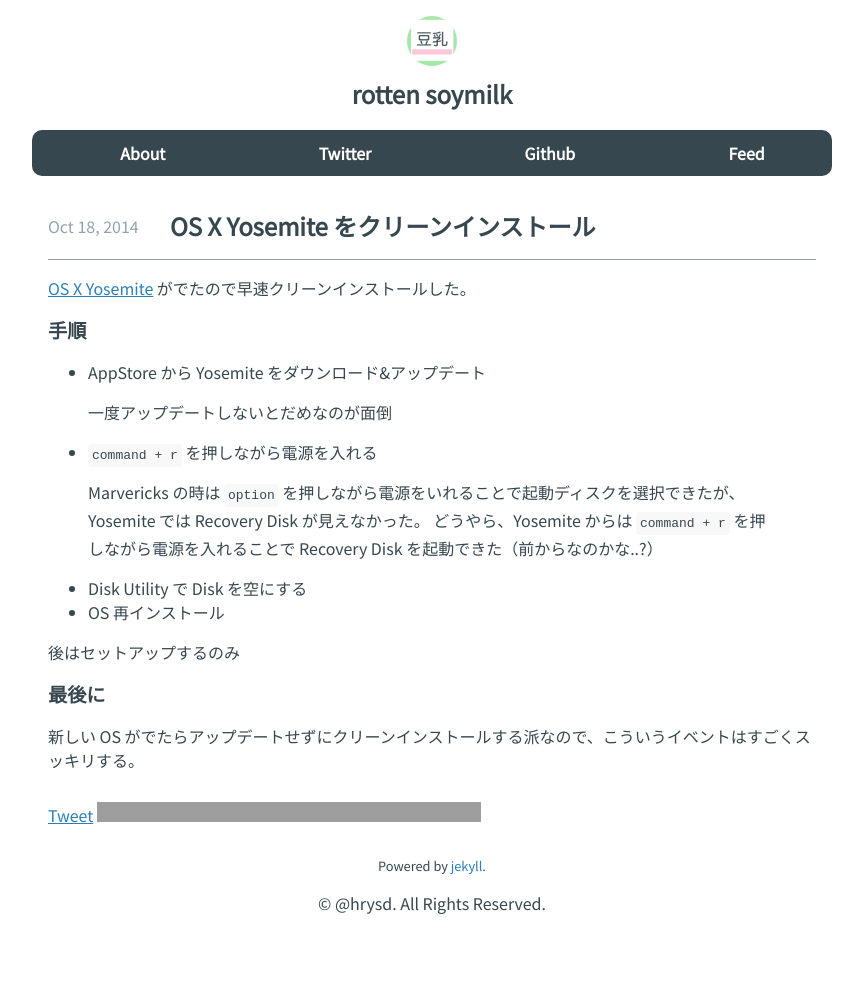
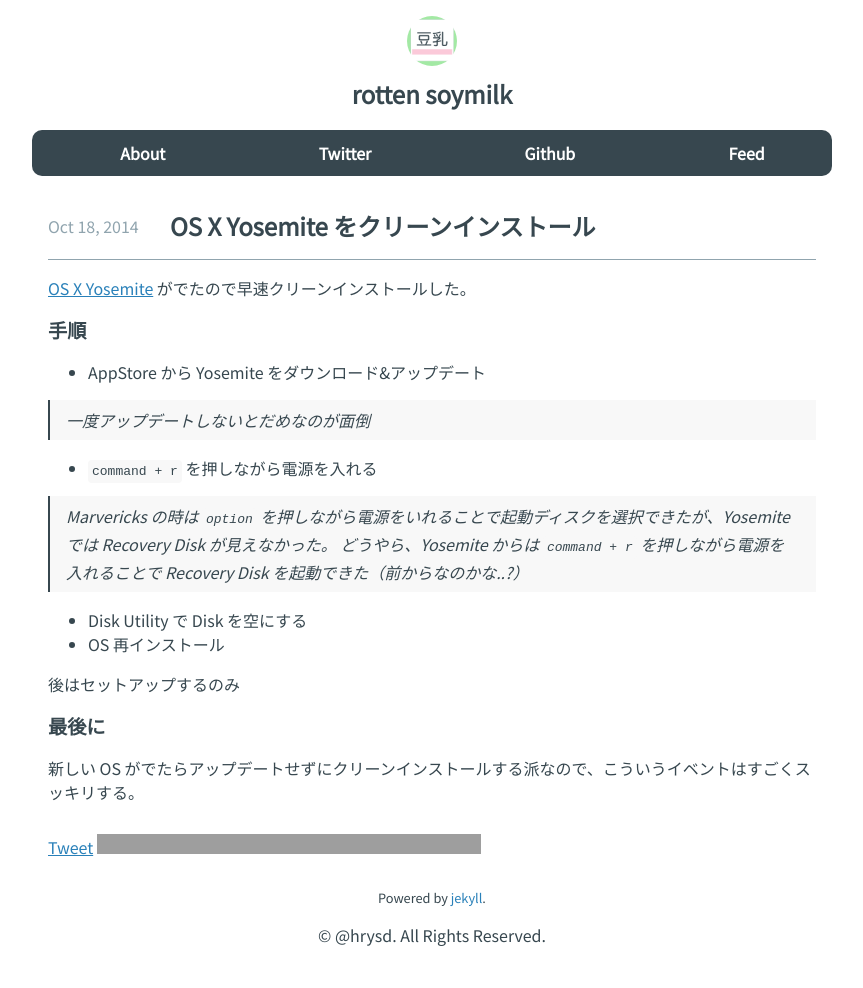
Before and after one commit to hrysd/docs.hrysd.org, a Jekyll site: the page built from _posts/2014-10-17-clean_install_osx_yosemite.markdown, in a window 1280 px wide. Shown: the whole page, without its empty margins (208-1071 px from the left). Built offline with Jekyll 4.4.1, drawn with Linux system fonts in a browser that asks for light colours; some web fonts are replaced; Markdown is read by kramdown in place of the engine named in the settings; comment, search, counter and statistics services are not loaded; before the commit the page ends 956 px from its top, so only the background shows below that; grey boxes are pictures that could not be loaded.

Commit message:
Update design

```diff
--- a/assets/stylesheets/application.sass
+++ b/assets/stylesheets/application.sass
@@ -51,3 +51,13 @@
 
   code
     padding: 0
+
+blockquote
+  margin: 0
+  padding: 0.5rem 1rem
+  border-left: 2px solid $font-color
+  background-color: $code-block
+  font-style: italic
+
+  p
+    margin: 0
```
